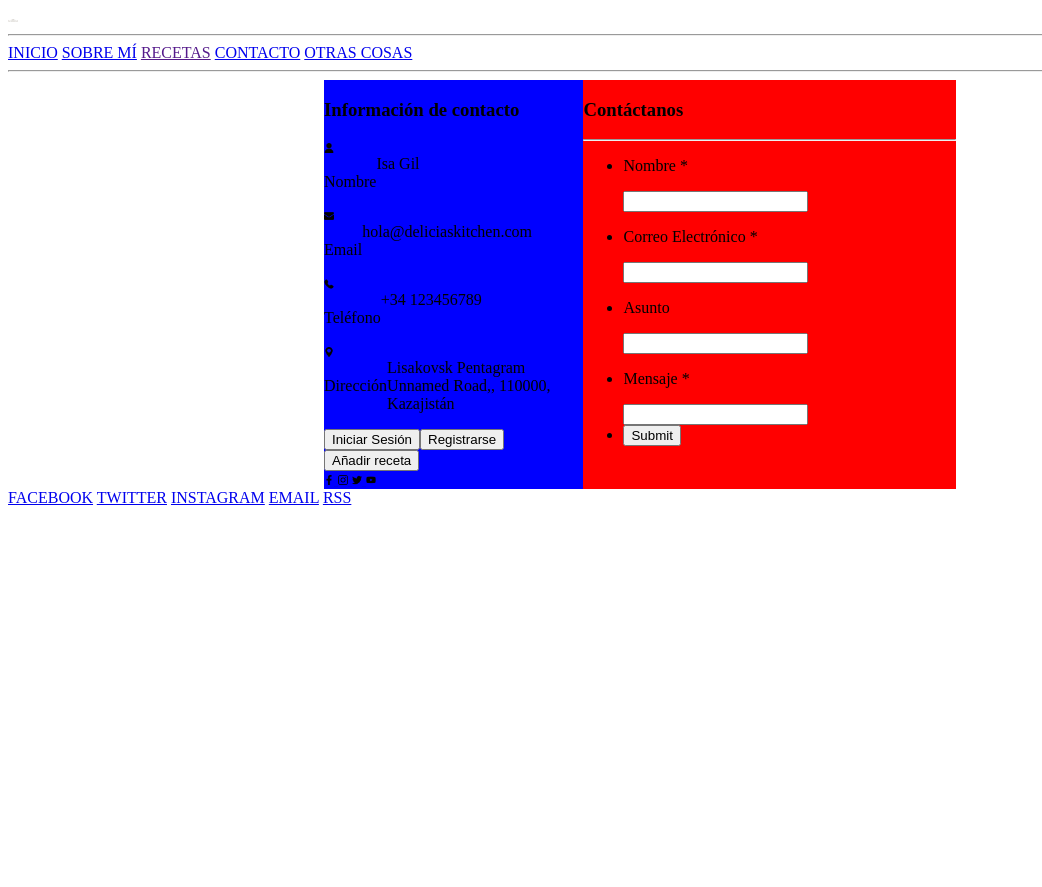
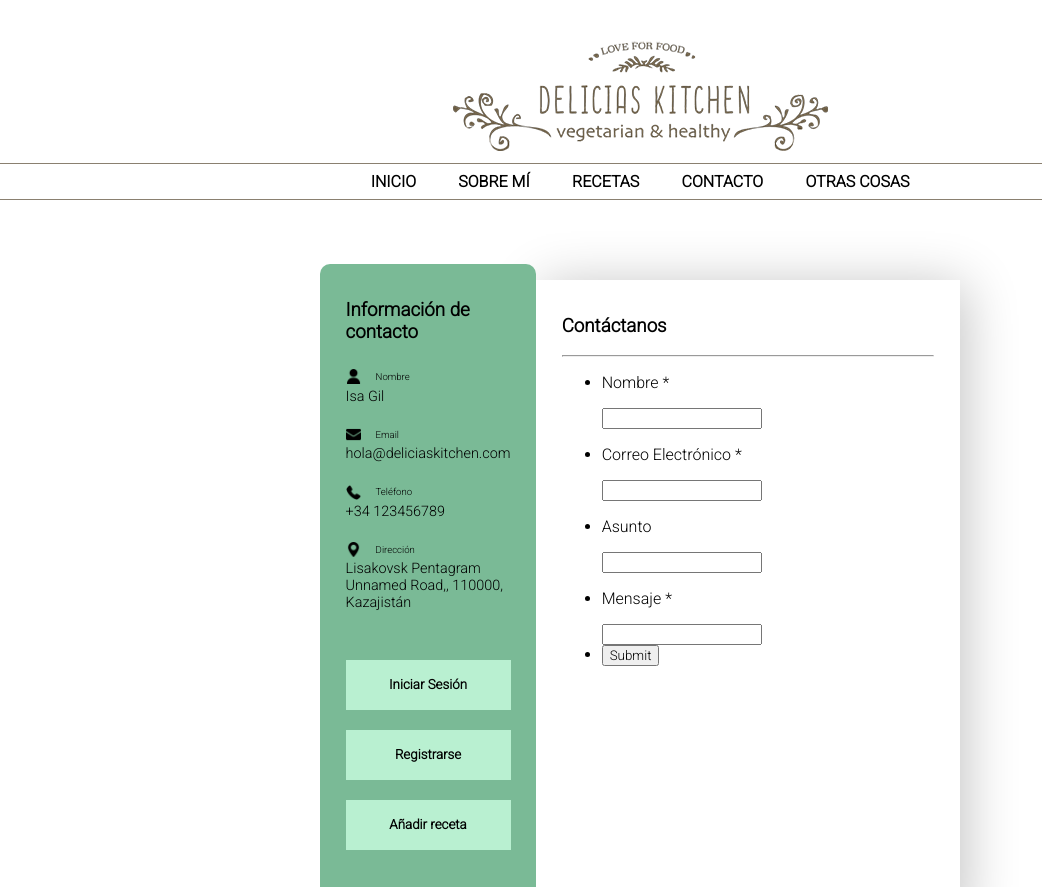
Before and after one commit to JefreyHernandez/pt3_Catot_Claudia_Shapoval_Daniel_Jefrey_Hernandez, a plain HTML site: page contacto/contacto.html in a window 1280 px wide. Shown: the top 887 px of the page, without its empty margins (0-1042 px from the left). Before the commit the page ends 800 px from the top, so only its background shows below. Drawn offline with Linux system fonts and the light colour scheme.

Commit message:
jeff part

```diff
--- a/contacto/contacto.css
+++ b/contacto/contacto.css
@@ -1,20 +1,110 @@
-.divisor, section {
+* {
+    font-family: 'Roboto', sans-serif;
+}
+body {
+    margin:0;
+    padding:0;
+}
+
+header {
+    margin-top:40px;
+    text-align:center;
+    font-weight:bold;
+    position:sticky;
+    top:0;
+    background-color:white;
+}
+
+nav {
+    margin:1vh 0;
+}
+
+nav a {
+    text-decoration:none;
+    color:black;
+    transition:0.5s;
+    margin:1.5vw;
+}
+
+nav a:hover {
+    color:#7ABA96;
+}
+
+.lineaHeader {
+    display: block;
+    border: 0; border-top: 1px solid #8A8070;
+}
+
+.lineBottom {
+    margin-bottom: 8vh;
+}
+
+.divisor, .info, .buttonSection {
     display: flex;
 }
 
-img {
-    width: 10px;
+.icon {
+    width: 15px;
+    height: 15px;
+    margin: 8px 15px 0 0;
+}
+
+.info p {
+    font-size: 0.6em;
+}
+
+.pinfo {
+    margin-top: -4px;
+    font-size: 0.9em;
 }
 
 .divisor {
-    margin: 0 25%;
+    margin: 0 25vw;
 }
 
 main {
     width: 100%;
-    background-color: red;
+    margin: 2vh 0;
+    box-shadow: 5px 5px 50px rgb(194, 194, 194);
+    z-index: -1;
+    padding: 2vh 2vw;
 }
 
 aside {
-    background-color: blue;
+    background-color: #7ABA96;
+    padding: 2vh 2vw;
+    width: 20vw;
+    border-radius: 10px;
 }
+
+.buttonSection {
+    display: block;
+    text-align: center;
+    margin: 1vh 0;
+    padding: 3vh 0;
+}
+
+.btn{
+    margin: 10px 0;
+    min-width: 100%;
+    height: 50px;
+    border: none;
+    cursor: pointer;
+    background-color: #b9f0d1;
+    overflow: hidden;
+    font-weight: bold;
+    transition: 2s;
+}
+
+footer {
+    background-color:black;
+    text-align:center;
+    padding:3vh;
+    margin: 10vh 0 0 0;
+}
+
+footer a {
+    text-decoration:none;
+    color:white;
+    margin:2vw;
+}
--- a/contacto/contacto.html
+++ b/contacto/contacto.html
@@ -4,72 +4,75 @@
     <meta charset="UTF-8">
     <title>Title</title>
     <link rel="stylesheet" href="contacto.css">
+    <link rel="preconnect" href="https://fonts.googleapis.com"> <!-- copiar pegar enlaces google de la fuente que queramos y el de abajo en el CSS-->
+    <link rel="preconnect" href="https://fonts.gstatic.com" crossorigin>
+    <link href="https://fonts.googleapis.com/css2?family=Roboto:wght@300&display=swap" rel="stylesheet">
 </head>
 <body>
   <header> <!-- a. Necesita un click i el # es la ruta desitno -->
-    <a href="../receptes/recepta/Pasta.html">
+    <a href="../index.html">
       <img src="../imatges/Logo-Delicias.png">
     </a>
     <hr class="lineaHeader">
     <nav>
       <a href="../index.html">INICIO</a>
       <a href="#">SOBRE MÍ</a>
-      <a href="">RECETAS</a>
-      <a href="#">CONTACTO</a>
+      <a href="../receptes/receptes.html">RECETAS</a>
+      <a href="contacto.html">CONTACTO</a>
       <a href="#">OTRAS COSAS</a>
     </nav>
-    <hr class="lineaHeader">
+    <hr class="lineaHeader lineBottom">
   </header>
   <div class="divisor">
     <aside>
       <h3>Información de contacto</h3>
       <div>
         <section>
-          <div>
-            <img src="../imatges/user.png">
+          <div class="info">
+            <img class="icon" src="../imatges/user.png">
             <p>Nombre</p>
           </div>
-          <p>Isa Gil</p>
+          <p class="pinfo">Isa Gil</p>
         </section>
         <section>
-          <div>
-            <img src="../imatges/email.png">
+          <div class="info">
+            <img class="icon" src="../imatges/email.png">
             <p>Email</p>
           </div>
-          <p>hola@deliciaskitchen.com</p>
+          <p class="pinfo">hola@deliciaskitchen.com</p>
         </section>
         <section>
-          <div>
-            <img src="../imatges/phone-call.png">
+          <div class="info">
+            <img class="icon" src="../imatges/phone-call.png">
             <p>Teléfono</p>
           </div>
-          <p>+34 123456789</p>
+          <p class="pinfo">+34 123456789</p>
         </section>
         <section>
-          <div>
-            <img src="../imatges/maps-and-flags.png">
+          <div class="info">
+            <img class="icon" src="../imatges/maps-and-flags.png">
             <p>Dirección</p>
           </div>
-          <p>Lisakovsk Pentagram Unnamed Road,, 110000, Kazajistán</p>
+          <p class="pinfo">Lisakovsk Pentagram Unnamed Road,, 110000, Kazajistán</p>
         </section>
       </div>
-      <section>
-        <button>Iniciar Sesión</button>
-        <button>Registrarse</button>
+      <section class="buttonSection">
+        <button class="btn">Iniciar Sesión</button>
+        <button class="btn">Registrarse</button>
+        <button class="btn">Añadir receta</button>
       </section>
-      <button>Añadir receta</button>
       <div>
         <a href="#">
-          <img src="../imatges/facebook-app-symbol.png">
+          <img class="icon" src="../imatges/facebook-app-symbol.png">
         </a>
         <a href="#">
-          <img src="../imatges/instagram.png">
+          <img class="icon" src="../imatges/instagram.png">
         </a>
         <a href="#">
-          <img src="../imatges/twitter.png">
+          <img class="icon" src="../imatges/twitter.png">
         </a>
         <a href="#">
-          <img src="../imatges/youtube.png">
+          <img class="icon" src="../imatges/youtube.png">
         </a>
       </div>
     </aside>
```
Also changed, not shown: css/style.css (+1 -7 lines), index.html (+2 -2 lines), receptes/recepta/Pasta.html (+6 -4 lines).
